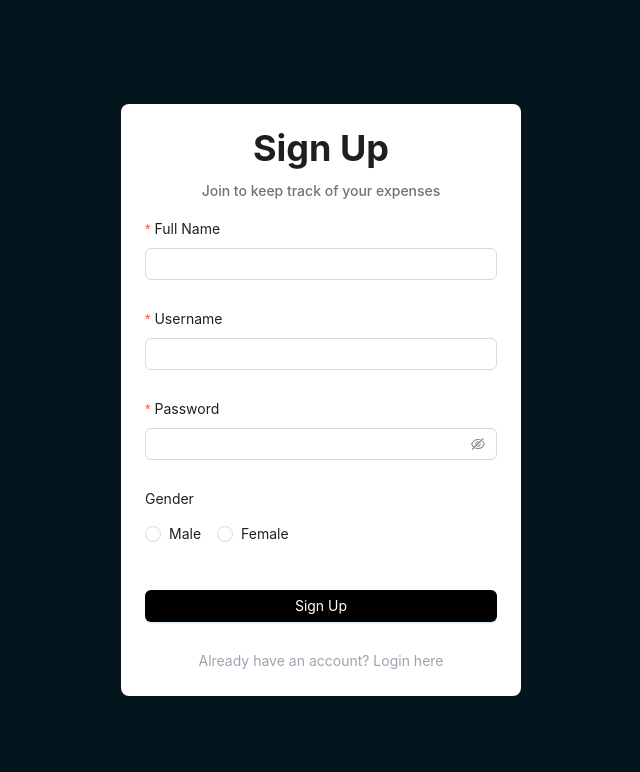
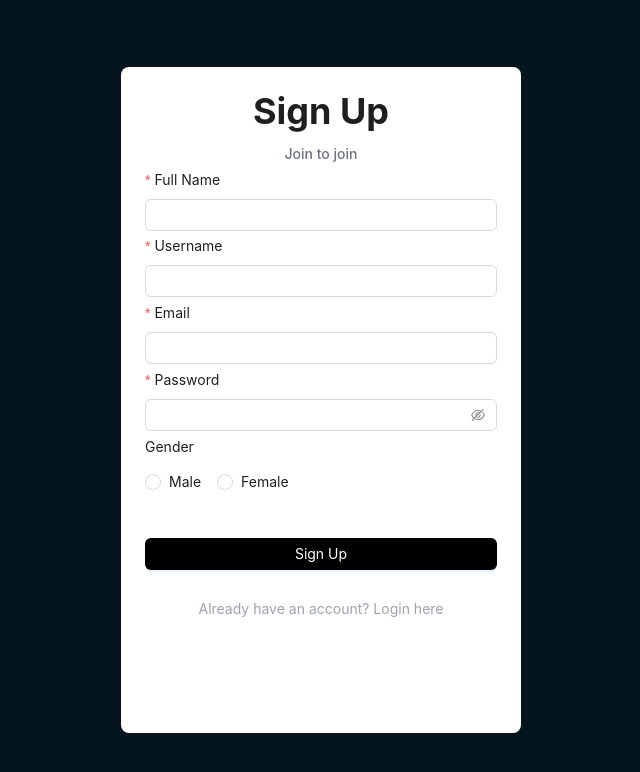
Before and after one commit to plphuc/goJob, a React (Create React App) app: page /signup in a window 1280 px wide. Shown: the top 772 px of the page, without its empty margins (319-959 px from the left). Built offline with nearby package versions, Linux system fonts and the light colour scheme.

Commit message:
sign up feature

```diff
--- a/package.json
+++ b/package.json
@@ -4,11 +4,12 @@
   "private": true,
   "dependencies": {
     "@ant-design/icons": "^5.4.0",
+    "@apollo/client": "^3.11.4",
     "@testing-library/jest-dom": "^5.17.0",
     "@testing-library/react": "^13.4.0",
     "@testing-library/user-event": "^13.5.0",
     "antd": "^5.20.2",
-    "bootstrap": "^5.3.3",
+    "graphql": "^16.9.0",
     "html-react-parser": "^5.1.12",
     "mini-svg-data-uri": "^1.4.4",
     "quill": "^2.0.2",
--- /dev/null
+++ b/src/assets/css/signUp.css
@@ -0,0 +1,3 @@
+.form-input {
+    margin-bottom: 0.1vh;
+}
--- /dev/null
+++ b/src/graphql/mutations/user.mutation.js
@@ -0,0 +1,12 @@
+const { gql } = require('@apollo/client')
+
+export const SIGN_UP = gql`
+    mutation SignUp($input: SignUpInput!) {
+        signUp(input: $input) {
+            _id
+            username
+            name
+            profilePicture
+        }
+    }
+`
--- a/src/index.js
+++ b/src/index.js
@@ -5,13 +5,22 @@ import App from './App'
 import reportWebVitals from './reportWebVitals'
 import { BrowserRouter } from 'react-router-dom'
 import GridBackground from './components/GridBackground'
+import { ApolloClient, ApolloProvider, InMemoryCache } from '@apollo/client'
 
 const root = ReactDOM.createRoot(document.getElementById('root'))
+
+const client = new ApolloClient({
+    uri: 'http://localhost:4000/graphql',
+    cache: new InMemoryCache(),
+    credentials: 'include',
+})
 root.render(
     <React.StrictMode>
         <BrowserRouter>
             <GridBackground>
-                <App />
+                <ApolloProvider client={client}>
+                    <App />
+                </ApolloProvider>
             </GridBackground>
         </BrowserRouter>
     </React.StrictMode>
--- a/src/pages/SignUpPage.jsx
+++ b/src/pages/SignUpPage.jsx
@@ -1,14 +1,20 @@
+import { useMutation } from '@apollo/client'
 import { Button, Form, Input, Radio } from 'antd'
 import { useState } from 'react'
 import toast from 'react-hot-toast'
+import { SIGN_UP } from '../graphql/mutations/user.mutation'
+import '../assets/css/signUp.css'
 
 const SignUpPage = () => {
     const [signUpData, setSignUpData] = useState({
         name: '',
         username: '',
+        email: '',
         password: '',
         gender: '',
     })
+
+    const [signUp, { loading }] = useMutation(SIGN_UP)
 
     const handleOnChange = (e) => {
         const { id, value, type, name } = e.target
@@ -26,20 +32,30 @@ const SignUpPage = () => {
     }
 
     const handleSubmit = async () => {
+        try {
+            await signUp({
+                variables: {
+                    input: signUpData,
+                },
+            })
+        } catch (error) {
+            console.error('Error: ', error)
+            toast.error(error.message)
+        }
     }
 
     return (
-        <div className="flex-center flex-1 h-full">
+        <div className="flex-center h-full">
             <Form
-                className="min-w-[400px] p-6 bg-white rounded-lg flex flex-col gap-1"
+                className="min-w-[400px] h-5/6 p-6 bg-white rounded-lg flex flex-col gap-1"
                 layout="vertical"
                 onFinish={handleSubmit}
             >
                 <h1 className="text-4xl font-bold text-center mb-2 select-none">
                     Sign Up
                 </h1>
-                <p className="font-medium mb-3 text-center text-gray-500">
-                    Join to keep track of your expenses
+                <p className="font-medium text-center text-gray-500">
+                    Join to join
                 </p>
                 <Form.Item
                     label={<p className="form-label">Full Name</p>}
@@ -67,6 +83,21 @@ const SignUpPage = () => {
                         },
                     ]}
                     value={signUpData.name}
+                >
+                    <Input onChange={handleOnChange} />
+                </Form.Item>
+
+                <Form.Item
+                    label={<p className="form-label">Email</p>}
+                    name="email"
+                    className="form-input"
+                    rules={[
+                        {
+                            required: true,
+                            message: 'Please input your email!',
+                        },
+                    ]}
+                    value={signUpData.email}
                 >
                     <Input onChange={handleOnChange} />
                 </Form.Item>
@@ -107,6 +138,8 @@ const SignUpPage = () => {
                         type="primary"
                         htmlType="submit"
                         className="form-label w-full bg-black mt-3"
+                        loading={loading}
+                        disabled={loading}
                     >
                         Sign Up
                     </Button>
```
Also changed, not shown: src/graphql/queries/user.query.js (added), 1 other file (tests, documents, lock files or other folders).
